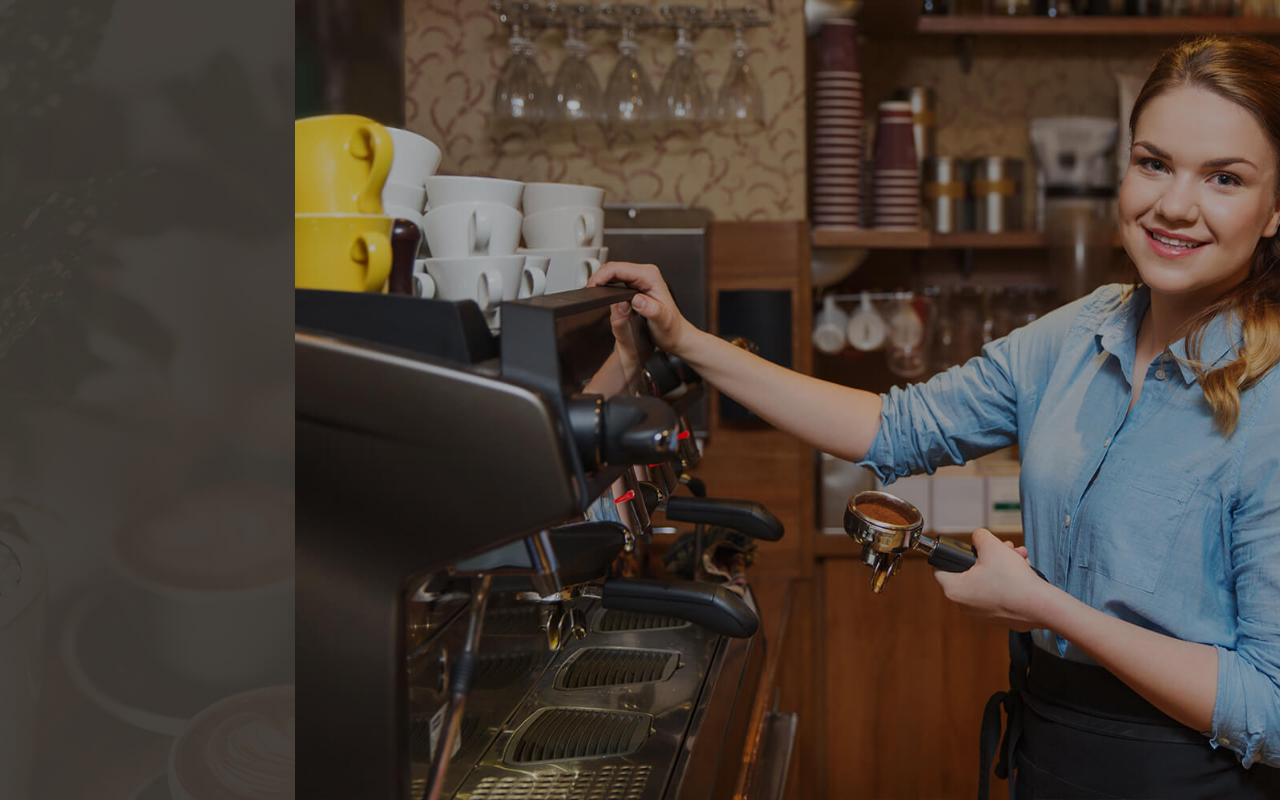
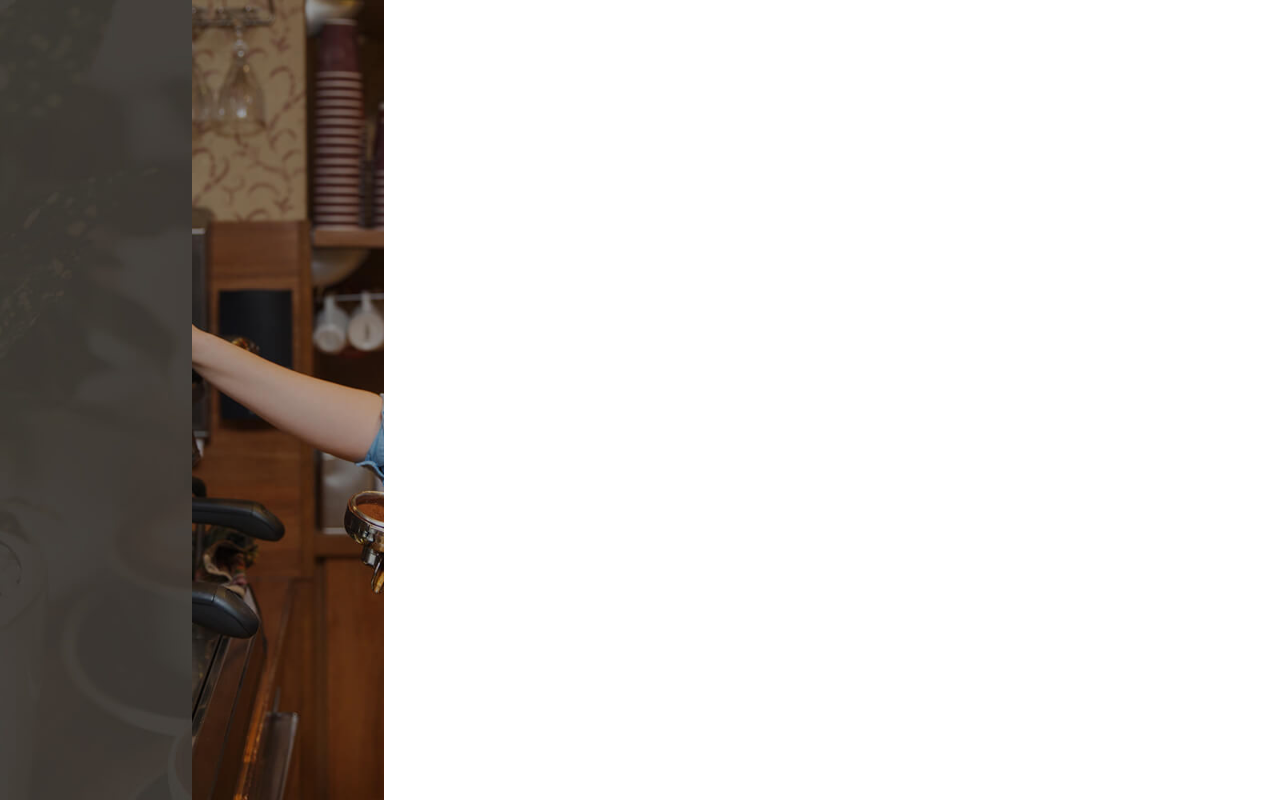
Before and after one commit to smsameet/online-coffee-shop, a Next.js app: page / in a window 1280 px wide. Built offline with nearby package versions, Linux system fonts and the light colour scheme.

Commit message:
update main classes

```diff
--- a/components/layout.jsx
+++ b/components/layout.jsx
@@ -1,7 +1,7 @@
 const Layout = (props) => {
   return (
     <>
-      <main>
+      <main className='flex'>
         {props.children}
       </main>
     </>
```
